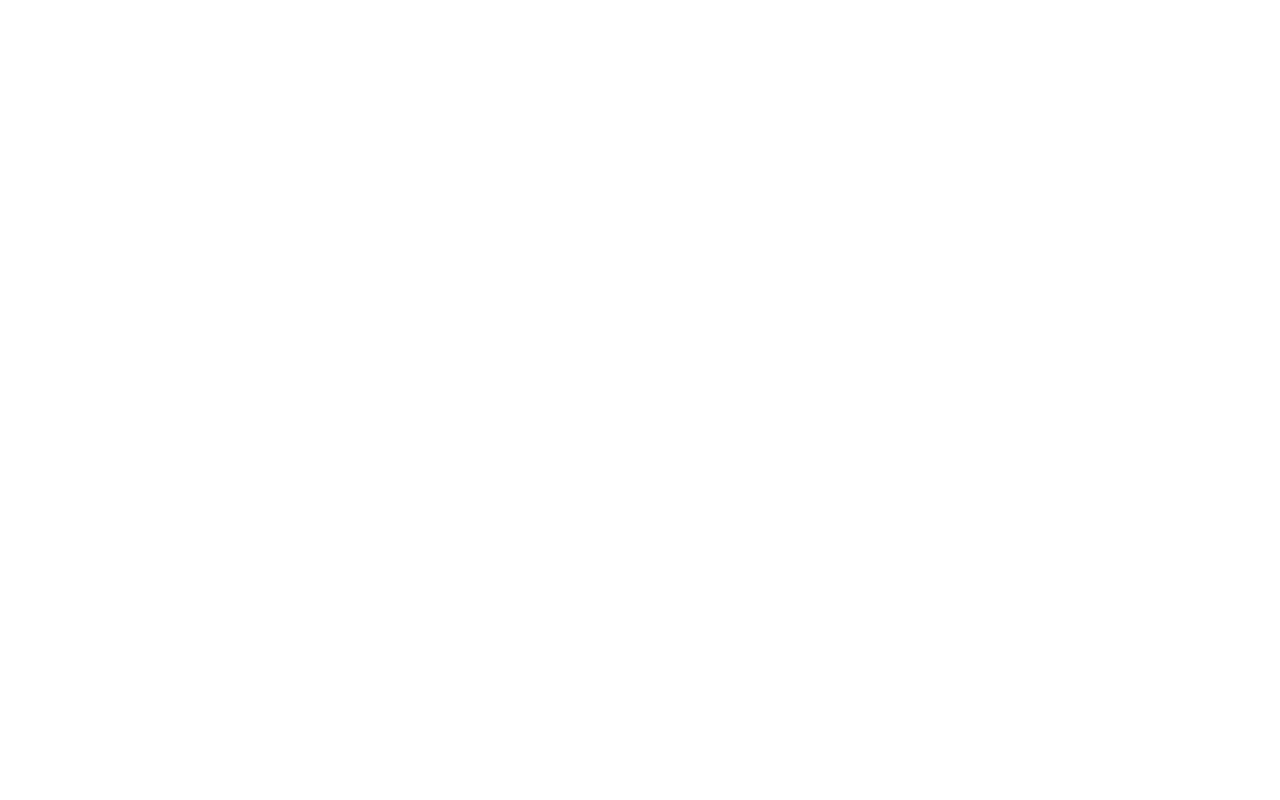
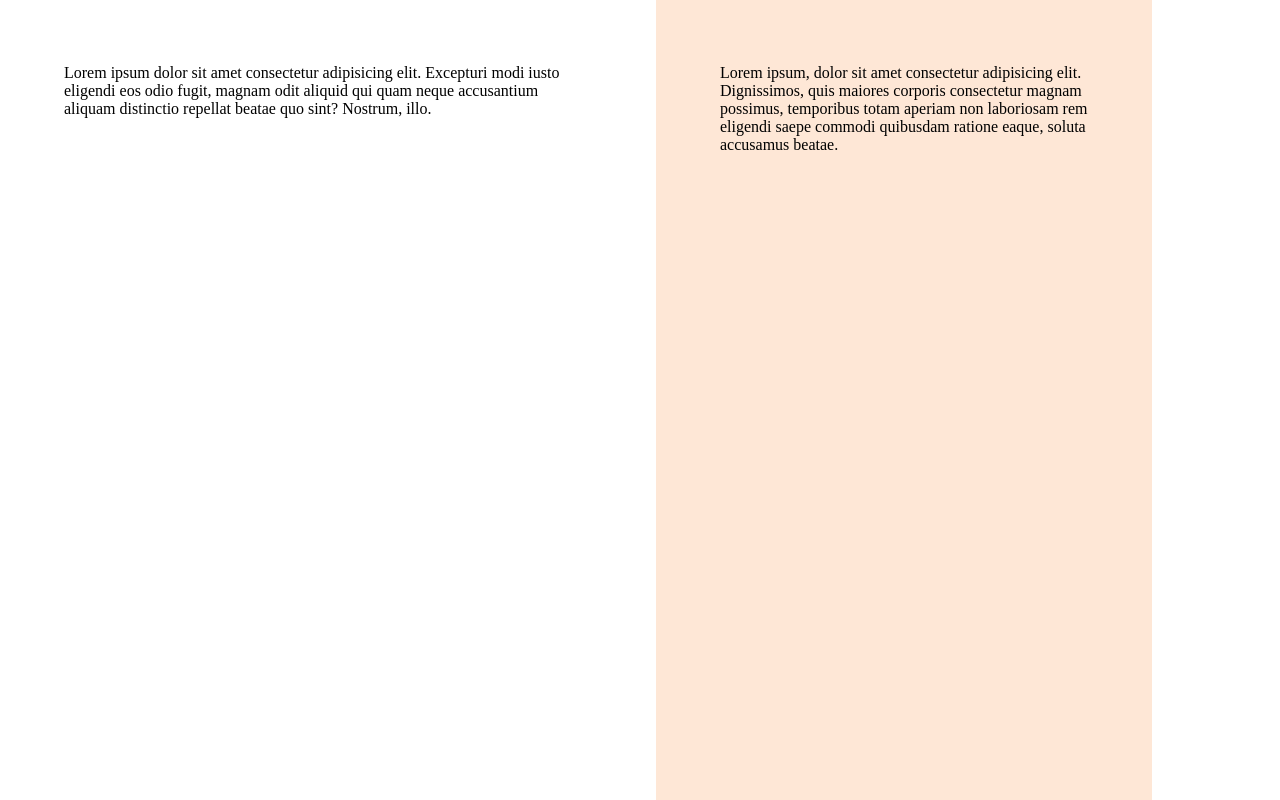
Before and after one commit to Gustavonunesmelo/Projects-Rocketseat, a plain HTML site: page Formulario de matricula/index.html in a window 1280 px wide. Drawn offline with Linux system fonts and the light colour scheme.

Commit message:
Layout CSS

```diff
--- a/Formulario de matricula/index.html
+++ b/Formulario de matricula/index.html
@@ -12,6 +12,18 @@
   <link href="https://fonts.googleapis.com/css2?family=Poppins:ital,wght@0,100;0,200;0,300;0,400;0,500;0,600;0,700;0,800;0,900;1,100;1,200;1,300;1,400;1,500;1,600;1,700;1,800;1,900&display=swap" rel="stylesheet">
 </head>
 <body>
+  <div id="app">
+    <main>
+      <div class="main-container">
+        Lorem ipsum dolor sit amet consectetur adipisicing elit. Excepturi modi iusto eligendi eos odio fugit, magnam odit aliquid qui quam neque accusantium aliquam distinctio repellat beatae quo sint? Nostrum, illo.
+      </div>
+    </main>
 
+    <aside>
+      <div class="aside-container">
+        Lorem ipsum, dolor sit amet consectetur adipisicing elit. Dignissimos, quis maiores corporis consectetur magnam possimus, temporibus totam aperiam non laboriosam rem eligendi saepe commodi quibusdam ratione eaque, soluta accusamus beatae.
+      </div>
+    </aside>
+  </div>
 </body>
 </html>
--- a/Formulario de matricula/styles/global.css
+++ b/Formulario de matricula/styles/global.css
@@ -1,6 +1,7 @@
 * {
   margin: 0;
   padding: 0;
+  box-sizing: border-box;
 }
 
 :root {
@@ -20,3 +21,7 @@
   --stroke-hightlight: #f3541c;
   --semantic-error: #dc2626;
 }
+
+body {
+  overflow: hidden;
+}
--- a/Formulario de matricula/styles/index.css
+++ b/Formulario de matricula/styles/index.css
@@ -1,2 +1,2 @@
 @import url(global.css);
-@import url(header.css);
+@import url(layout.css);
--- /dev/null
+++ b/Formulario de matricula/styles/layout.css
@@ -0,0 +1,24 @@
+#app {
+  display: grid;
+  grid-template-columns: 51.25% 48.75%;
+
+  height: 100vh;
+  overflow: hidden;
+}
+
+main {
+  overflow: auto;
+  padding: 4rem;
+
+  & .main-container {
+    max-width: 33rem;
+    margin-left: auto;
+  }
+}
+
+aside {
+  background-color: var(--surface-secondary);
+  padding: 4rem;
+
+  max-width: 31rem;
+}
```
Also changed, not shown: Formulario de matricula/styles/header.css (deleted).
